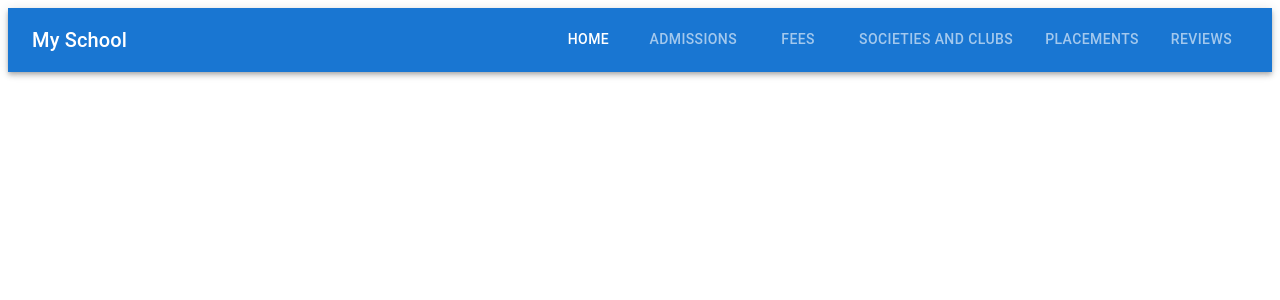
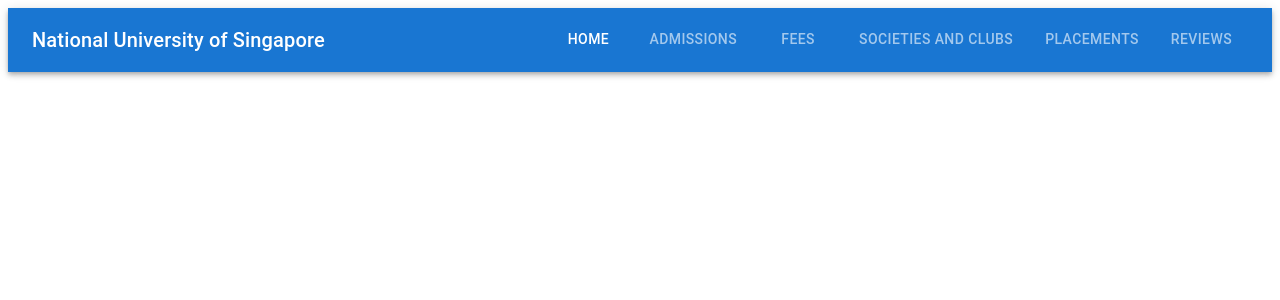
Before and after one commit to auhc99/uni-raasta, a React (Create React App) app in the folder uni-raasta/: page / in a window 1280 px wide. Shown: the top 300 px of the page. Built offline with nearby package versions, Linux system fonts and the light colour scheme.

Commit message:
Update NavBar.js

```diff
--- a/uni-raasta/src/NavBar.js
+++ b/uni-raasta/src/NavBar.js
@@ -17,7 +17,7 @@ function NavBar() {
     <AppBar position="static">
       <Toolbar>
         <Typography variant="h6" component="div" sx={{ flexGrow: 1 }}>
-          My School
+          National University of Singapore
         </Typography>
         <Tabs value={value} onChange={handleChange} textColor="inherit">
           <Tab label="Home" />
```
